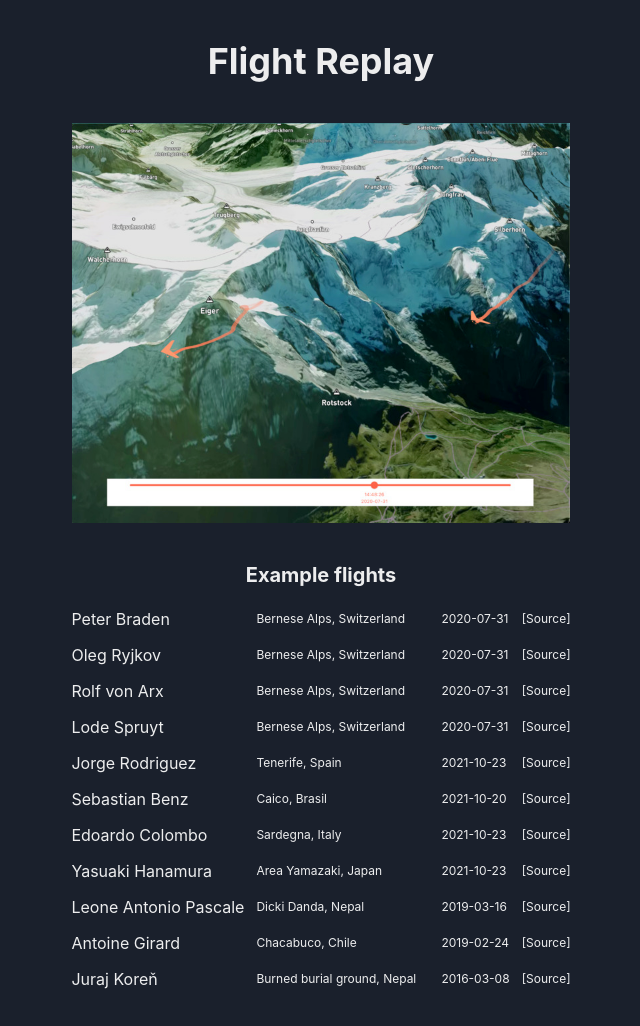
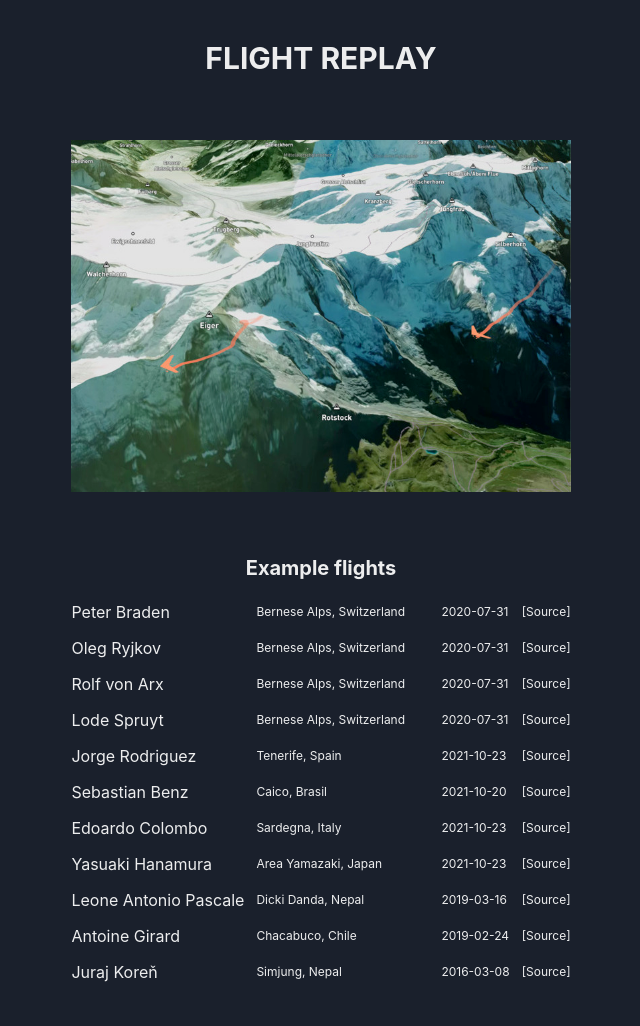
Before and after one commit to ilyabo/flight-replay, a Next.js app: page / in a window 1280 px wide. Shown: the top 1026 px of the page, without its empty margins (319-959 px from the left). Built offline with nearby package versions, Linux system fonts and the light colour scheme.

Commit message:
Logo and image

```diff
--- a/components/FlightMap.tsx
+++ b/components/FlightMap.tsx
@@ -382,14 +382,14 @@ const FlightMap: FC<Props> = ({ data }) => {
         top={1}
         left={1}
         bg={theme.colors.overlayBg}
-        color="tomato"
+        color="#fff"
         fontWeight="bold"
         textShadow="0 0 1px #000"
         p={2}
       >
         <Link href="/">
-          <Heading fontSize={14} textTransform="uppercase" cursor="pointer">
-            Flight Replay
+          <Heading fontSize={12} textTransform="uppercase" cursor="pointer">
+            FlightReplay
           </Heading>
         </Link>
       </Box>
--- a/examples.json
+++ b/examples.json
@@ -82,7 +82,7 @@
   {
     "id": "0eb1d77e-4d10-445c-becc-87a2df0ab7b8",
     "pilot": "Juraj Koreň",
-    "location": "Burned burial ground, Nepal",
+    "location": "Simjung, Nepal",
     "date": "2016-03-08",
     "igcUrl": "https://storage.googleapis.com/flight-replay/2016-03-08-XCT-JKO-01.igc",
     "source": "https://www.xcontest.org/2016/world/en/flights/detail:durifuk/8.3.2016/05:14"
--- a/pages/index.tsx
+++ b/pages/index.tsx
@@ -17,7 +17,9 @@ const Home: NextPage = () => {
 
       <Box maxW="10xl" margin="auto" padding={10}>
         <VStack spacing={10}>
-          <Heading size="xl">Flight Replay</Heading>
+          <Heading size="lg" textTransform="uppercase">
+            Flight Replay
+          </Heading>
           <Box position="relative" maxWidth="100%" h={[200, 300, 400]} w={[300, 400, 500]}>
             <Image src={screenshot} layout="fill" objectFit="contain" />
           </Box>
```
Also changed, not shown: public/screenshot-sm.jpg.
